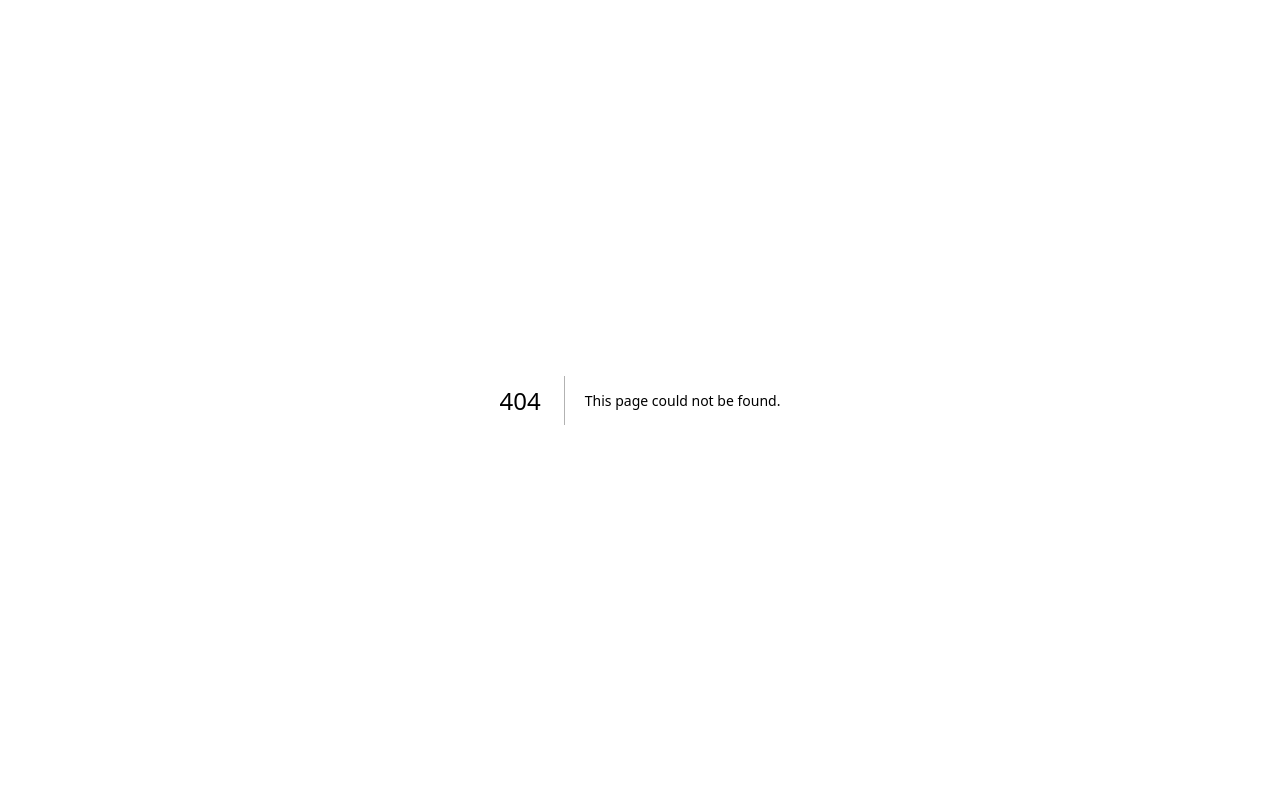
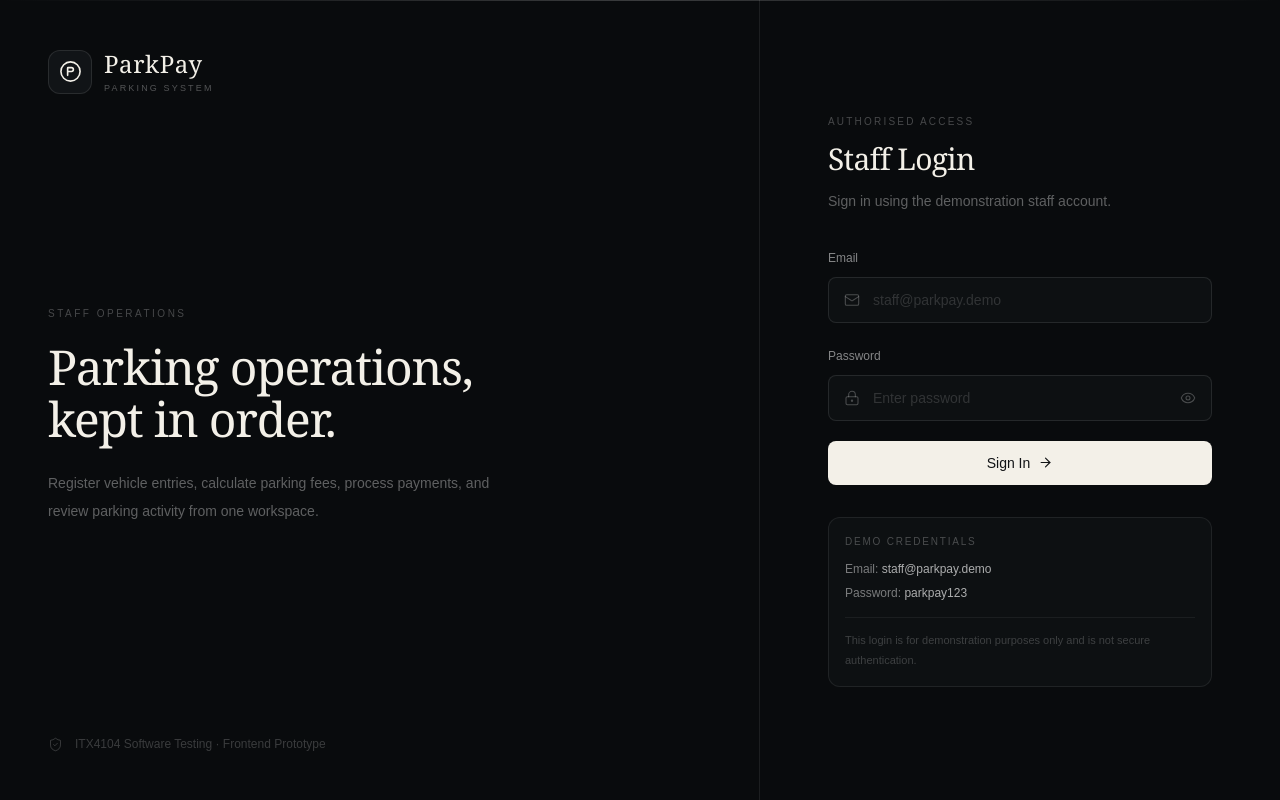
Before and after one commit to Mtkhin/ParkPay, a Next.js app: page /login in a window 1280 px wide. Before the commit this address had no page. Built offline with nearby package versions, Linux system fonts and the light colour scheme.

Commit message:
Build demo staff login

```diff
--- /dev/null
+++ b/app/login/page.tsx
@@ -0,0 +1,285 @@
+"use client";
+
+import { FormEvent, useState } from "react";
+import { useRouter } from "next/navigation";
+import {
+  ArrowRight,
+  CircleParking,
+  Eye,
+  EyeOff,
+  LockKeyhole,
+  Mail,
+  ShieldCheck,
+} from "lucide-react";
+
+import {
+  saveToStorage,
+  STORAGE_KEYS,
+} from "@/lib/storage/localStorage";
+
+const DEMO_EMAIL = "staff@parkpay.demo";
+const DEMO_PASSWORD = "parkpay123";
+
+export default function LoginPage() {
+  const router = useRouter();
+
+  const [email, setEmail] = useState("");
+  const [password, setPassword] = useState("");
+  const [showPassword, setShowPassword] =
+    useState(false);
+  const [error, setError] = useState("");
+
+  function handleSubmit(
+    event: FormEvent<HTMLFormElement>
+  ) {
+    event.preventDefault();
+
+    setError("");
+
+    if (!email.trim() || !password.trim()) {
+      setError("Please enter both email and password.");
+      return;
+    }
+
+    if (
+      email.trim() !== DEMO_EMAIL ||
+      password !== DEMO_PASSWORD
+    ) {
+      setError("Incorrect demo email or password.");
+      return;
+    }
+
+    saveToStorage(STORAGE_KEYS.AUTH, true);
+
+    router.push("/dashboard");
+  }
+
+  return (
+    <main className="relative flex min-h-screen overflow-hidden bg-[#090b0d] text-[#f3f0e8]">
+      <div className="absolute left-0 top-0 h-px w-full bg-gradient-to-r from-transparent via-white/20 to-transparent" />
+
+      <section className="hidden flex-1 flex-col justify-between border-r border-white/8 p-12 lg:flex">
+        <div className="flex items-center gap-3">
+          <div className="flex h-11 w-11 items-center justify-center rounded-xl border border-white/10 bg-[#111417]">
+            <CircleParking
+              size={23}
+              strokeWidth={1.7}
+            />
+          </div>
+
+          <div>
+            <p className="font-serif text-2xl tracking-wide">
+              ParkPay
+            </p>
+
+            <p className="mt-0.5 text-[9px] uppercase tracking-[0.24em] text-white/30">
+              Parking System
+            </p>
+          </div>
+        </div>
+
+        <div className="max-w-xl">
+          <p className="text-[10px] uppercase tracking-[0.25em] text-white/25">
+            Staff Operations
+          </p>
+
+          <h1 className="mt-5 max-w-lg font-serif text-5xl leading-[1.08] tracking-tight text-[#f3f0e8]">
+            Parking operations,
+            <br />
+            kept in order.
+          </h1>
+
+          <p className="mt-6 max-w-md text-sm leading-7 text-white/35">
+            Register vehicle entries, calculate parking
+            fees, process payments, and review parking
+            activity from one workspace.
+          </p>
+        </div>
+
+        <div className="flex items-center gap-3 text-xs text-white/20">
+          <ShieldCheck
+            size={15}
+            strokeWidth={1.5}
+          />
+
+          <span>
+            ITX4104 Software Testing · Frontend Prototype
+          </span>
+        </div>
+      </section>
+
+      <section className="flex w-full items-center justify-center px-6 py-12 lg:w-[520px] lg:px-12">
+        <div className="w-full max-w-sm">
+          <div className="mb-10 lg:hidden">
+            <div className="flex items-center gap-3">
+              <div className="flex h-10 w-10 items-center justify-center rounded-xl border border-white/10 bg-[#111417]">
+                <CircleParking
+                  size={21}
+                  strokeWidth={1.7}
+                />
+              </div>
+
+              <p className="font-serif text-xl">
+                ParkPay
+              </p>
+            </div>
+          </div>
+
+          <div>
+            <p className="text-[10px] uppercase tracking-[0.22em] text-white/25">
+              Authorised Access
+            </p>
+
+            <h2 className="mt-3 font-serif text-3xl tracking-tight">
+              Staff Login
+            </h2>
+
+            <p className="mt-3 text-sm leading-6 text-white/35">
+              Sign in using the demonstration staff account.
+            </p>
+          </div>
+
+          <form
+            onSubmit={handleSubmit}
+            className="mt-8 space-y-5"
+          >
+            <div>
+              <label
+                htmlFor="email"
+                className="text-xs font-medium text-white/50"
+              >
+                Email
+              </label>
+
+              <div className="relative mt-2">
+                <Mail
+                  size={16}
+                  strokeWidth={1.6}
+                  className="absolute left-4 top-1/2 -translate-y-1/2 text-white/25"
+                />
+
+                <input
+                  id="email"
+                  type="email"
+                  value={email}
+                  onChange={(event) => {
+                    setEmail(event.target.value);
+                    setError("");
+                  }}
+                  placeholder="staff@parkpay.demo"
+                  className="w-full rounded-lg border border-white/10 bg-[#0d1012] py-3 pl-11 pr-4 text-sm text-white outline-none transition placeholder:text-white/15 focus:border-[#9bc7d5]/45"
+                />
+              </div>
+            </div>
+
+            <div>
+              <label
+                htmlFor="password"
+                className="text-xs font-medium text-white/50"
+              >
+                Password
+              </label>
+
+              <div className="relative mt-2">
+                <LockKeyhole
+                  size={16}
+                  strokeWidth={1.6}
+                  className="absolute left-4 top-1/2 -translate-y-1/2 text-white/25"
+                />
+
+                <input
+                  id="password"
+                  type={
+                    showPassword ? "text" : "password"
+                  }
+                  value={password}
+                  onChange={(event) => {
+                    setPassword(event.target.value);
+                    setError("");
+                  }}
+                  placeholder="Enter password"
+                  className="w-full rounded-lg border border-white/10 bg-[#0d1012] py-3 pl-11 pr-11 text-sm text-white outline-none transition placeholder:text-white/15 focus:border-[#9bc7d5]/45"
+                />
+
+                <button
+                  type="button"
+                  onClick={() =>
+                    setShowPassword(
+                      (current) => !current
+                    )
+                  }
+                  aria-label={
+                    showPassword
+                      ? "Hide password"
+                      : "Show password"
+                  }
+                  className="absolute right-4 top-1/2 -translate-y-1/2 text-white/25 transition hover:text-white/55"
+                >
+                  {showPassword ? (
+                    <EyeOff
+                      size={16}
+                      strokeWidth={1.6}
+                    />
+                  ) : (
+                    <Eye
+                      size={16}
+                      strokeWidth={1.6}
+                    />
+                  )}
+                </button>
+              </div>
+            </div>
+
+            {error && (
+              <div className="rounded-lg border border-red-400/15 bg-red-400/[0.04] px-4 py-3">
+                <p className="text-xs leading-5 text-red-200/65">
+                  {error}
+                </p>
+              </div>
+            )}
+
+            <button
+              type="submit"
+              className="group flex w-full items-center justify-center gap-2 rounded-lg bg-[#f3f0e8] px-5 py-3 text-sm font-medium text-[#111315] transition hover:bg-white"
+            >
+              Sign In
+
+              <ArrowRight
+                size={15}
+                strokeWidth={1.8}
+                className="transition group-hover:translate-x-0.5"
+              />
+            </button>
+          </form>
+
+          <div className="mt-8 rounded-xl border border-white/8 bg-[#0d1012] p-4">
+            <p className="text-[10px] uppercase tracking-[0.18em] text-white/25">
+              Demo Credentials
+            </p>
+
+            <div className="mt-3 space-y-2 font-mono text-xs text-white/45">
+              <p>
+                Email:{" "}
+                <span className="text-white/65">
+                  staff@parkpay.demo
+                </span>
+              </p>
+
+              <p>
+                Password:{" "}
+                <span className="text-white/65">
+                  parkpay123
+                </span>
+              </p>
+            </div>
+
+            <p className="mt-4 border-t border-white/6 pt-3 text-[11px] leading-5 text-white/20">
+              This login is for demonstration purposes only
+              and is not secure authentication.
+            </p>
+          </div>
+        </div>
+      </section>
+    </main>
+  );
+}
```
